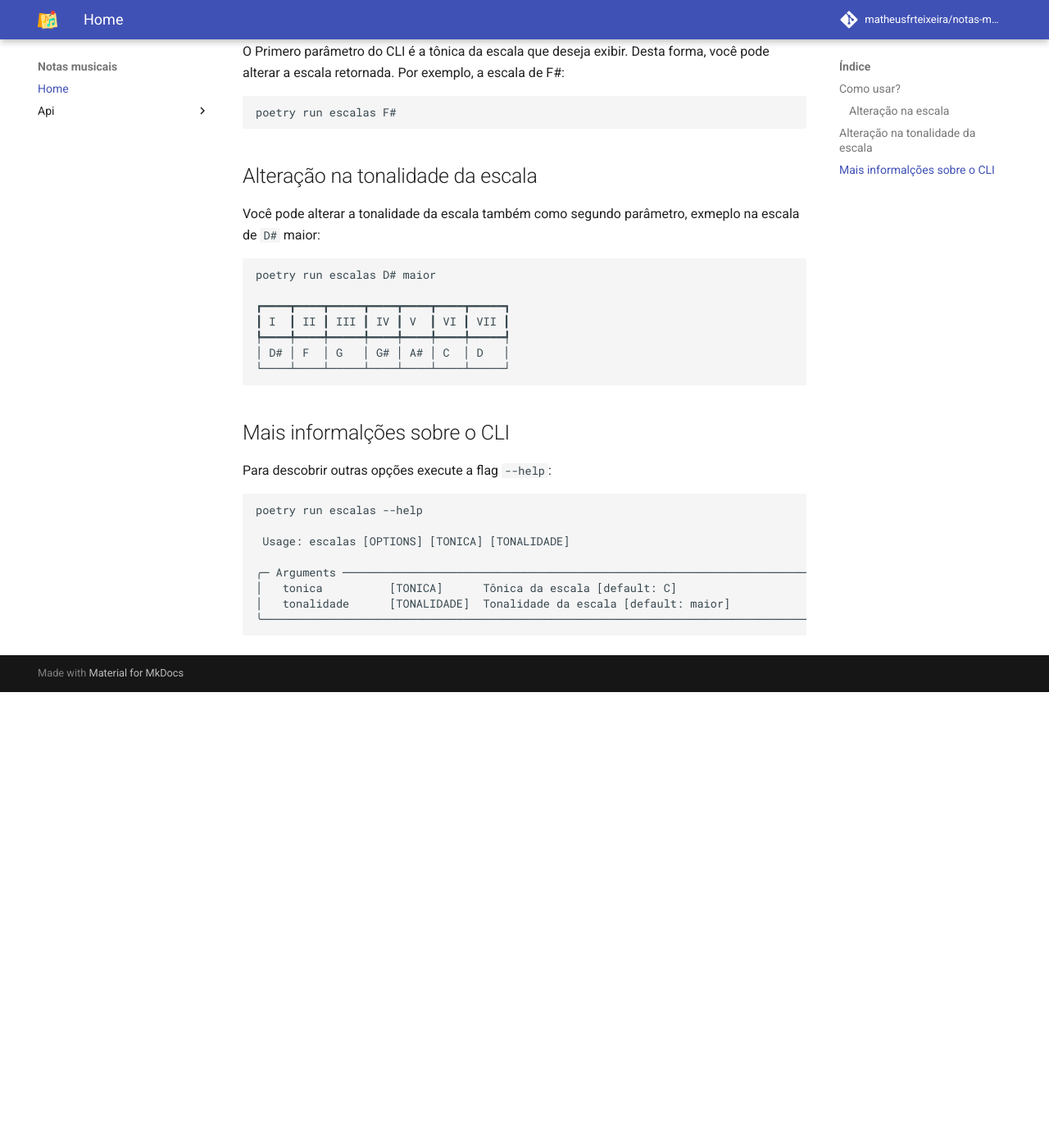
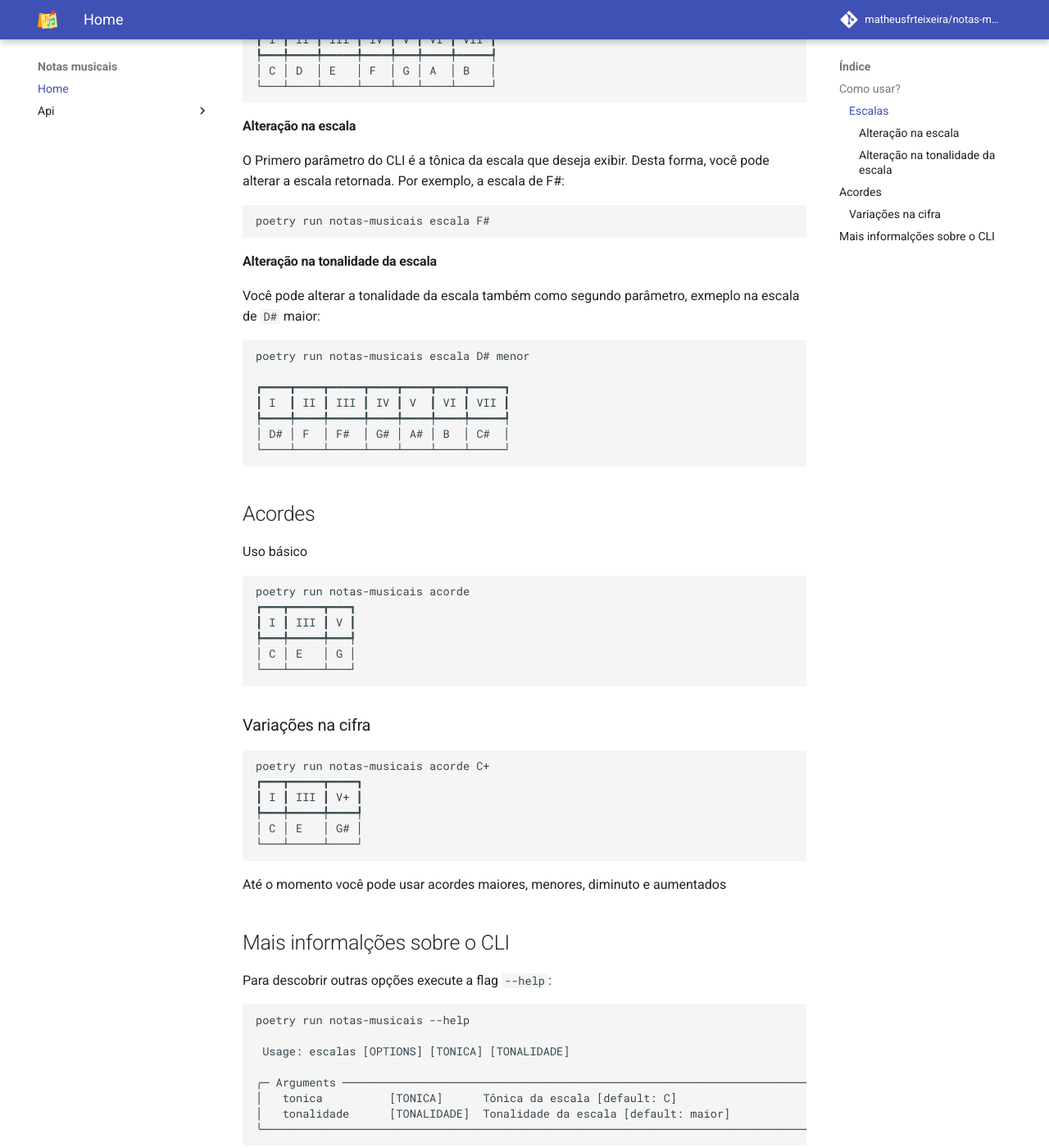
Before and after one commit to matheusfrteixeira/notas-musicais, an MkDocs documentation site: the page built from docs/index.md, in a window 1280 px wide and 1400 px high, scrolled down 846 px. Shown: the whole window at 82% size. Built offline with MkDocs 1.6.1 and Material for MkDocs 9.7.7, drawn with Linux system fonts in a browser that asks for light colours; comment, search, counter and statistics services are not loaded; before the commit the page ends 1690 px from its top, so only the background shows below that; some of the changed text lies outside the part shown.

Commit message:
atualiação da pagian inicial do readme para comando de acordes

````diff
--- a/docs/index.md
+++ b/docs/index.md
@@ -1,13 +1,18 @@
 ![logo_do_projeto](assets/logo.png){width="300" .center}
 # Notas musicais
 
+Notas musicais é um CLI para ajudar na formação de escalas e acordes
+
+Temos dois comandos disponíveis: `escala` e `acorde`
 
 ## Como usar?
+
+### Escalas
 
 Você pode chamar as escalas via linha de comando. Por Exemplo:
 
 ```bash
-poetry run escalas
+poetry run notas-musicais escala
 ```
 
 Retornando os graus e as notas correnpondentes a essa escala:
@@ -20,33 +25,58 @@
 └───┴────┴─────┴────┴───┴────┴─────┘
 ```
 
-### Alteração na escala
+#### Alteração na escala
 
 O Primero parâmetro do CLI é a tônica da escala que deseja exibir. Desta forma, você pode alterar a escala retornada. Por exemplo, a escala de F#:
 
 ```bash
-poetry run escalas F#
+poetry run notas-musicais escala F#
 ```
 
-## Alteração na tonalidade da escala
+#### Alteração na tonalidade da escala
 
 Você pode alterar a tonalidade da escala também como segundo parâmetro, exmeplo na escala de `D#` maior:
 
 ```
-poetry run escalas D# maior
+poetry run notas-musicais escala D# menor
 
 ┏━━━━┳━━━━┳━━━━━┳━━━━┳━━━━┳━━━━┳━━━━━┓
 ┃ I  ┃ II ┃ III ┃ IV ┃ V  ┃ VI ┃ VII ┃
 ┡━━━━╇━━━━╇━━━━━╇━━━━╇━━━━╇━━━━╇━━━━━┩
-│ D# │ F  │ G   │ G# │ A# │ C  │ D   │
+│ D# │ F  │ F#  │ G# │ A# │ B  │ C#  │
 └────┴────┴─────┴────┴────┴────┴─────┘
 ```
+
+## Acordes
+
+Uso básico
+```bash
+poetry run notas-musicais acorde
+┏━━━┳━━━━━┳━━━┓
+┃ I ┃ III ┃ V ┃
+┡━━━╇━━━━━╇━━━┩
+│ C │ E   │ G │
+└───┴─────┴───┘
+```
+
+### Variações na cifra
+
+```bash
+poetry run notas-musicais acorde C+
+┏━━━┳━━━━━┳━━━━┓
+┃ I ┃ III ┃ V+ ┃
+┡━━━╇━━━━━╇━━━━┩
+│ C │ E   │ G# │
+└───┴─────┴────┘
+```
+
+Até o momento você pode usar acordes maiores, menores, diminuto e aumentados
 
 ## Mais informalções sobre o CLI
 
 Para descobrir outras opções execute a flag `--help`:
 ```bash
-poetry run escalas --help
+poetry run notas-musicais --help
 
  Usage: escalas [OPTIONS] [TONICA] [TONALIDADE]
 
````
